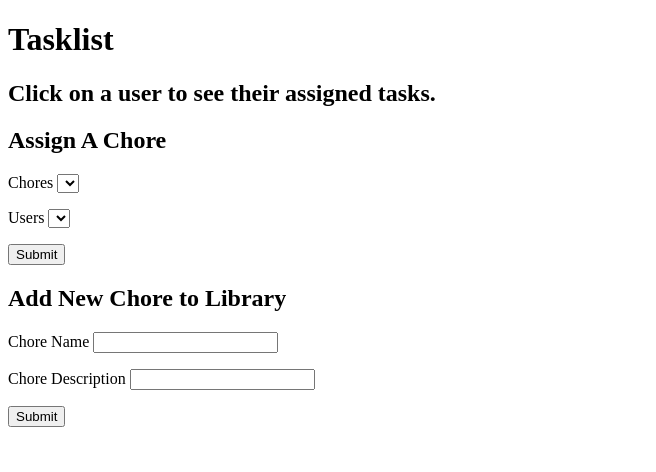
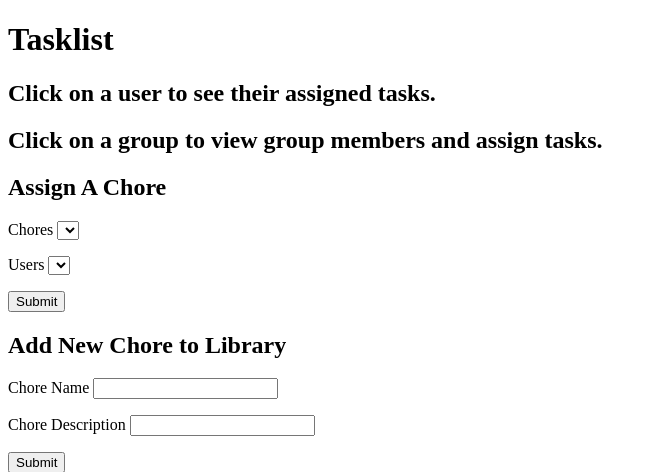
Before and after one commit to adashe/tasklist, a Flask app: page /tasklist in a window 1280 px wide. Shown: the top 472 px of the page, without its empty margins (0-656 px from the left). Run offline with Flask 2, Linux system fonts and the light colour scheme; data that the repository does not hold is empty.

Commit message:
Added groups and login to UI

```diff
--- a/crud.py
+++ b/crud.py
@@ -41,6 +41,12 @@ def get_groups():
     """Return all groups."""
 
     return Group.query.all()
+
+
+def get_group_by_id(group_id):
+    """Return group details."""
+
+    return Group.query.get(group_id)
 
 
 def add_user_to_group(group_id, user_id):
--- a/server.py
+++ b/server.py
@@ -14,6 +14,9 @@ app.jinja_env.undefined = StrictUndefined
 @app.route("/")
 def show_homepage():
     """Shows homepage."""
+
+    if 'user_id' in session:
+        return redirect('/tasklist')
 
     return render_template("homepage.html")
 
@@ -51,9 +54,50 @@ def register_user():
         flash("Your account has successfully been created. You may now log in.")
 
     else:
-        flash("A user with that email already exists. Please enter a different email.")
+        flash("A user with that username already exists. Please enter a different username.")
 
     return redirect("/")
+
+
+@app.route("/groups")
+def show_groups():
+    """Shows groups."""
+
+    groups = crud.get_groups()
+
+    return render_template("groups.html", groups=groups)
+
+
+@app.route("/groups/<group_id>")
+def show_group_details(group_id):
+    """Shows group details."""
+
+    group = crud.get_group_by_id(group_id)
+    chores = crud.get_chores_by_group(group_id)
+
+    return render_template("group_profile.html", group=group)
+
+
+@app.route("/login", methods=['POST'])
+def user_login():
+    """Check the password and log in."""
+
+    username = request.form['username']
+    password = request.form["password"]
+
+    user = crud.get_user_by_username(username)
+
+    if user:
+        if user.password == password:
+            session['user_id']= user.user_id
+            flash('Logged in!')
+        else:
+            flash('Wrong password.')
+
+    else:
+        flash("Please create an account.")
+
+    return redirect('/tasklist')
 
 
 @app.route("/tasklist")
@@ -62,8 +106,9 @@ def show_tasklist():
 
     users = crud.get_users()
     chores = crud.get_chores()
+    groups = crud.get_groups()
 
-    return render_template("tasklist.html", users=users, chores=chores)
+    return render_template("tasklist.html", users=users, chores=chores, groups=groups)
 
 
 @app.route("/add-assignment", methods=["POST"])
--- a/templates/homepage.html
+++ b/templates/homepage.html
@@ -22,7 +22,7 @@
   <h2>Log In</h2>
   <form action="/login" method="POST">
     <p>
-      Username <input type="text" name="email">
+      Username <input type="text" name="username">
     </p>
 
     <p>
--- a/templates/tasklist.html
+++ b/templates/tasklist.html
@@ -1,6 +1,6 @@
 {% extends 'base.html' %}
 
-{% block title %}Details{% endblock %}
+{% block title %}Tasklist{% endblock %}
 
 {% block body %}
 
@@ -12,6 +12,17 @@
   <li>
       <a href="/users/{{ user.user_id }}">
           {{ user.username }}
+        </a>
+  </li>
+  {% endfor %}
+</ul>
+
+<h2>Click on a group to view group members and assign tasks.</h2>
+<ul>
+  {% for group in groups %}
+  <li>
+      <a href="/groups/{{ group.group_id }}">
+          {{ group.group_name }}
         </a>
   </li>
   {% endfor %}
```
Also changed, not shown: seed_database.py (+12 -0 lines).
